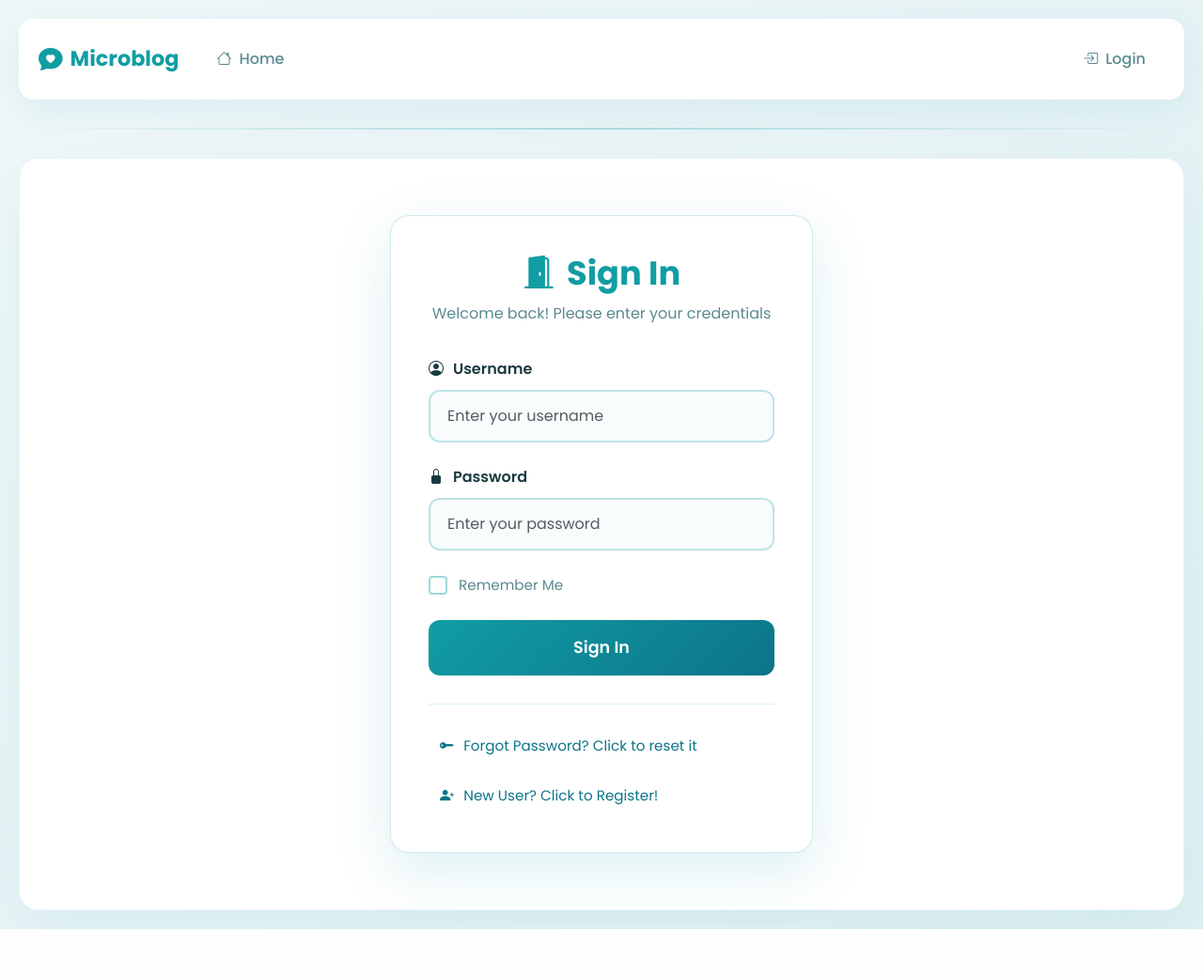
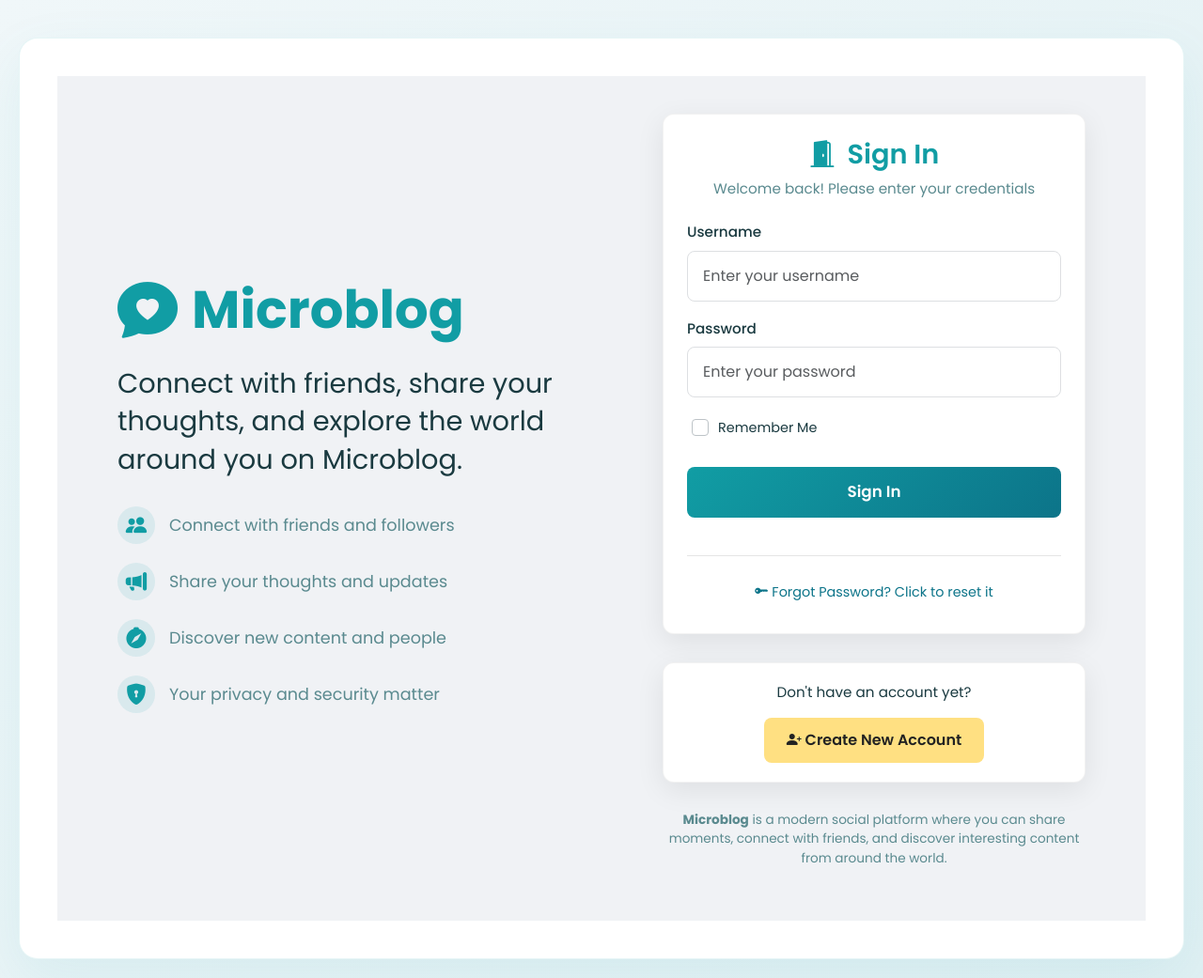
Before and after one commit to RondaEdo/PythonFlask-Microblog, a Flask app: page /login in a window 1280 px wide. Shown: the whole page at 94% size. Before the commit the page ends 989 px from the top, so only its background shows below. Run offline with Flask 3, Linux system fonts and the light colour scheme.

Commit message:
updated login.html

```diff
--- a/app/routes.py
+++ b/app/routes.py
@@ -54,12 +54,12 @@ def login():
                 if not next_page or urlparse(next_page).netloc != '':
                         next_page = url_for('index')
                 return redirect(next_page)
-        return render_template('login.html', title='Sign In', form=form)
+        return render_template('login.html', title='Sign In', form=form, hide_navbar=True)
 
 @app.route('/logout')
 def logout():
         logout_user()
-        return redirect(url_for('index'))
+        return redirect(url_for('login'))
 
 @app.route('/register', methods=['GET', 'POST'])
 def register():
--- a/app/static/css/auth.css
+++ b/app/static/css/auth.css
@@ -1,37 +1,91 @@
-
-    .auth-container {
+/* Facebook-style layout */
+.login-container {
     display: flex;
+    min-height: 100vh;
+    align-items: center;
     justify-content: center;
-        align-items: center;
-        min-height: 60vh;
-        padding: 20px;
+    padding: 40px 20px;
+    background: #f0f2f5;
 }
 
+.brand-section {
+    flex: 1;
+    max-width: 580px;
+    padding-right: 60px;
+    text-align: left;
+}
+
+.brand-logo {
+    color: var(--primary);
+    font-size: 3.5rem;
+    font-weight: 700;
+    margin-bottom: 10px;
+    display: flex;
+    align-items: center;
+    gap: 15px;
+}
+
+.brand-logo i {
+    font-size: 4rem;
+}
+
+.brand-tagline {
+    font-size: 1.8rem;
+    color: var(--text-dark);
+    font-weight: 400;
+    line-height: 1.4;
+    margin-bottom: 30px;
+    max-width: 500px;
+}
+
+.brand-features {
+    list-style: none;
+    padding: 0;
+    margin: 30px 0 0 0;
+}
+
+.brand-features li {
+    display: flex;
+    align-items: center;
+    gap: 15px;
+    margin-bottom: 20px;
+    color: var(--text-light);
+    font-size: 1.1rem;
+}
+
+.brand-features i {
+    color: var(--primary);
+    font-size: 1.4rem;
+    background: rgba(17, 157, 164, 0.1);
+    width: 40px;
+    height: 40px;
+    border-radius: 50%;
+    display: flex;
+    align-items: center;
+    justify-content: center;
+}
+
+.form-section {
+    flex: 1;
+    max-width: 450px;
+}
+
+/* Auth card styling */
 .auth-card {
     background: white;
-        border-radius: 20px;
-        padding: 40px;
-        box-shadow: 0 20px 60px rgba(17, 157, 164, 0.15);
-        border: 1px solid rgba(17, 157, 164, 0.2);
-        width: 100%;
-        max-width: 450px;
-        transition: transform 0.3s ease;
-    }
-
-    .auth-card:hover {
-        transform: translateY(-5px);
-    }
-
-    .auth-header {
+    border-radius: 12px;
+    padding: 25px;
+    box-shadow: 0 8px 30px rgba(0, 0, 0, 0.08);
+    border: 1px solid rgba(0, 0, 0, 0.05);
+    margin-bottom: 30px;
     text-align: center;
-        margin-bottom: 35px;
 }
 
 .auth-header h1 {
     color: var(--primary);
-        font-size: 2.2rem;
-        font-weight: 700;
-        margin-bottom: 10px;
+    font-size: 1.8rem;
+    font-weight: 600;
+    margin-bottom: 8px;
     display: flex;
     align-items: center;
     justify-content: center;
@@ -40,62 +94,59 @@
 
 .auth-subtitle {
     color: var(--text-light);
-        font-size: 1rem;
-        margin: 0;
+    font-size: 0.95rem;
+    margin-bottom: 25px;
+    line-height: 1.4;
 }
 
-    .auth-form {
-        margin-bottom: 30px;
-    }
-
+/* Form styling */
 .form-group {
-        margin-bottom: 25px;
+    margin-bottom: 18px;
+    text-align: left;
 }
 
 .form-group label {
-        display: flex;
-        align-items: center;
-        gap: 10px;
+    display: block;
     color: var(--text-dark);
-        font-weight: 600;
-        margin-bottom: 10px;
-        font-size: 1rem;
+    font-weight: 500;
+    margin-bottom: 8px;
+    font-size: 0.95rem;
 }
 
 .form-control {
     width: 100%;
-        padding: 14px 18px;
-        border: 2px solid rgba(17, 157, 164, 0.25);
-        border-radius: 12px;
+    padding: 14px 16px;
+    border: 1px solid #dddfe2;
+    border-radius: 8px;
     font-size: 1rem;
-        transition: all 0.3s ease;
-        background: #f8fcfd;
+    transition: all 0.2s ease;
+    background: #fff;
     color: var(--text-dark);
 }
 
 .form-control:focus {
     outline: none;
     border-color: var(--primary);
-        box-shadow: 0 0 0 4px rgba(17, 157, 164, 0.15);
-        background: white;
-        transform: translateY(-2px);
+    box-shadow: 0 0 0 3px rgba(17, 157, 164, 0.15);
 }
 
 .form-check-group {
-        margin: 25px 0;
+    margin: 20px 0;
+    text-align: left;
+    padding: 0 5px;
 }
 
 .form-check {
     display: flex;
     align-items: center;
-        gap: 12px;
+    gap: 10px;
 }
 
 .form-check-input {
-        width: 20px;
-        height: 20px;
-        border: 2px solid rgba(17, 157, 164, 0.4);
-        border-radius: 6px;
+    width: 18px;
+    height: 18px;
+    border: 1.5px solid #bdc3c7;
+    border-radius: 4px;
     cursor: pointer;
     margin: 0;
 }
@@ -105,13 +156,9 @@
     border-color: var(--primary);
 }
 
-    .form-check-input:focus {
-        box-shadow: 0 0 0 3px rgba(17, 157, 164, 0.25);
-    }
-
 .form-check-label {
-        color: var(--text-light);
-        font-size: 0.95rem;
+    color: var(--text-dark);
+    font-size: 0.9rem;
     cursor: pointer;
     user-select: none;
 }
@@ -121,35 +168,31 @@
     background: linear-gradient(135deg, var(--primary), var(--secondary));
     border: none;
     color: white;
-        padding: 16px;
-        border-radius: 12px;
+    padding: 14px;
+    border-radius: 8px;
     font-weight: 600;
-        font-size: 1.1rem;
+    font-size: 1.05rem;
     transition: all 0.3s ease;
     cursor: pointer;
-        display: flex;
-        align-items: center;
-        justify-content: center;
-        gap: 10px;
+    margin-top: 10px;
+    margin-bottom: 20px;
+    position: relative;
+    overflow: hidden;
 }
 
 .auth-submit-btn:hover {
-        transform: translateY(-3px);
-        box-shadow: 0 10px 25px rgba(17, 157, 164, 0.3);
-    }
-
-    .auth-submit-btn:active {
-        transform: translateY(-1px);
+    transform: translateY(-2px);
+    box-shadow: 0 6px 20px rgba(17, 157, 164, 0.3);
 }
 
 .error-message {
     color: var(--danger);
     font-size: 0.85rem;
-        margin-top: 8px;
+    margin-top: 6px;
     display: flex;
     align-items: center;
     gap: 6px;
-        padding: 8px 12px;
+    padding: 6px 10px;
     background: rgba(220, 53, 69, 0.08);
     border-radius: 6px;
     border-left: 3px solid var(--danger);
@@ -158,43 +201,123 @@
 .auth-links {
     display: flex;
     flex-direction: column;
-        gap: 15px;
-        margin-top: 25px;
-        padding-top: 25px;
-        border-top: 1px solid rgba(17, 157, 164, 0.15);
+    gap: 12px;
+    margin-top: 20px;
+    padding-top: 20px;
+    border-top: 1px solid rgba(0, 0, 0, 0.1);
 }
 
 .auth-link {
     color: var(--secondary);
     text-decoration: none;
-        font-size: 0.95rem;
+    font-size: 0.9rem;
     transition: all 0.2s ease;
-        display: flex;
-        align-items: center;
-        gap: 10px;
-        padding: 8px 12px;
-        border-radius: 8px;
+    padding: 8px;
+    border-radius: 6px;
 }
 
 .auth-link:hover {
     color: var(--primary);
     background: rgba(17, 157, 164, 0.08);
     text-decoration: none;
-        transform: translateX(5px);
+}
+
+.create-account-card {
+    background: white;
+    border-radius: 12px;
+    padding: 20px 25px;
+    box-shadow: 0 8px 30px rgba(0, 0, 0, 0.08);
+    border: 1px solid rgba(0, 0, 0, 0.05);
+    text-align: center;
+}
+
+.create-account-text {
+    color: var(--text-dark);
+    margin-bottom: 15px;
+    font-size: 0.95rem;
+}
+
+.create-account-btn {
+    display: inline-block;
+    background: #FFE082; /* Cream yellow */
+    color: #222 !important; /* Very dark gray */
+    padding: 12px 24px;
+    border-radius: 8px;
+    font-weight: 600;
+    text-decoration: none;
+    transition: all 0.3s ease;
+    border: none;
+    font-size: 1rem;
+}
+
+.create-account-btn:hover {
+    background: #FFD54F; /* More saturated yellow */
+    transform: translateY(-2px);
+    box-shadow: 0 6px 20px rgba(255, 213, 79, 0.3);
+    color: #222 !important;
+    text-decoration: none;
+}
+
+/* Footer text */
+.app-description {
+    margin-top: 30px;
+    color: var(--text-light);
+    font-size: 0.85rem;
+    line-height: 1.5;
+    text-align: center;
+    max-width: 450px;
+    margin-left: auto;
+    margin-right: auto;
+}
+
+/* Ripple animation */
+@keyframes ripple {
+    to {
+        transform: scale(4);
+        opacity: 0;
+    }
 }
 
 /* Responsive design */
+@media (max-width: 992px) {
+    .login-container {
+        flex-direction: column;
+        padding: 30px 20px;
+    }
+
+    .brand-section {
+        padding-right: 0;
+        text-align: center;
+        margin-bottom: 40px;
+        max-width: 100%;
+    }
+
+    .brand-tagline {
+        font-size: 1.5rem;
+        margin: 0 auto 30px;
+    }
+
+    .brand-features {
+        display: none;
+    }
+}
+
 @media (max-width: 576px) {
     .auth-card {
-            padding: 30px 20px;
-            margin: 0 10px;
+        padding: 20px;
     }
 
-        .auth-header h1 {
-            font-size: 1.8rem;
+    .brand-logo {
+        font-size: 2.8rem;
     }
 
-        .form-control {
-            padding: 12px 15px;
+    .brand-tagline {
+        font-size: 1.3rem;
     }
 }
+
+/* Animations */
+.form-control,
+.form-group {
+    transition: transform 0.2s ease;
+}
--- /dev/null
+++ b/app/static/js/auth.js
@@ -0,0 +1,97 @@
+// Auth page specific JavaScript (login, register, etc.)
+
+// Add auth-specific animations
+const authStyle = document.createElement('style');
+authStyle.textContent = `
+    @keyframes ripple {
+        to {
+            transform: scale(4);
+            opacity: 0;
+        }
+    }
+
+    .auth-submit-btn {
+        position: relative;
+        overflow: hidden;
+    }
+
+    .form-group {
+        transition: transform 0.3s ease;
+    }
+
+    .form-control {
+        transition: transform 0.2s ease;
+    }
+`;
+
+document.head.appendChild(authStyle);
+
+// Auth page DOMContentLoaded function
+document.addEventListener('DOMContentLoaded', function() {
+    // Add focus animation to form inputs
+    const inputs = document.querySelectorAll('.form-control');
+    inputs.forEach(input => {
+        input.addEventListener('focus', function() {
+            this.style.transform = 'translateY(-1px)';
+            if (this.parentElement) {
+                this.parentElement.style.transform = 'translateY(-2px)';
+            }
+        });
+
+        input.addEventListener('blur', function() {
+            this.style.transform = 'translateY(0)';
+            if (this.parentElement) {
+                this.parentElement.style.transform = 'translateY(0)';
+            }
+        });
+    });
+
+    // Add ripple effect to submit button
+    const submitBtn = document.querySelector('.auth-submit-btn');
+    if (submitBtn) {
+        submitBtn.addEventListener('click', function(e) {
+            // Create ripple element
+            const ripple = document.createElement('span');
+            const rect = this.getBoundingClientRect();
+            const size = Math.max(rect.width, rect.height);
+            const x = e.clientX - rect.left - size / 2;
+            const y = e.clientY - rect.top - size / 2;
+
+            ripple.style.cssText = `
+                position: absolute;
+                border-radius: 50%;
+                background: rgba(255, 255, 255, 0.4);
+                transform: scale(0);
+                animation: ripple 0.6s linear;
+                width: ${size}px;
+                height: ${size}px;
+                top: ${y}px;
+                left: ${x}px;
+            `;
+
+            this.appendChild(ripple);
+
+            // Remove ripple after animation
+            setTimeout(() => {
+                if (ripple.parentNode === this) {
+                    this.removeChild(ripple);
+                }
+            }, 600);
+        });
+    }
+
+    // Add animation to create account button
+    const createAccountBtn = document.querySelector('.create-account-btn');
+    if (createAccountBtn) {
+        createAccountBtn.addEventListener('mouseenter', function() {
+            this.style.transform = 'translateY(-2px)';
+        });
+
+        createAccountBtn.addEventListener('mouseleave', function() {
+            this.style.transform = 'translateY(0)';
+        });
+    }
+
+    // Add login page class to body for navbar hiding
+    document.body.classList.add('login-page');
+});
--- a/app/static/js/main.js
+++ b/app/static/js/main.js
@@ -1,35 +1,20 @@
+// Global JavaScript for the entire app
 
-    // Combined JavaScript for both base and login functionality
-
-    // Add pulse animation for error messages
-    const errorStyle = document.createElement('style');
-    errorStyle.textContent = `
+// Add global animations
+const globalStyle = document.createElement('style');
+globalStyle.textContent = `
     @keyframes pulse {
         from { box-shadow: 0 0 0 0 rgba(220, 53, 69, 0.4); }
         to { box-shadow: 0 0 0 6px rgba(220, 53, 69, 0); }
     }
+`;
 
-        @keyframes ripple {
-            to {
-                transform: scale(4);
-                opacity: 0;
-            }
-        }
+document.head.appendChild(globalStyle);
 
-        .auth-submit-btn {
-            position: relative;
-            overflow: hidden;
-        }
-
-        .form-group {
-            transition: transform 0.3s ease;
-        }
-    `;
-    document.head.appendChild(errorStyle);
-
-    // Main DOMContentLoaded function
+// Main DOMContentLoaded function for global elements
 document.addEventListener('DOMContentLoaded', function() {
-        // === Base template animations ===
+    // === Global template animations ===
+    // Navbar link hover effects
     const navLinks = document.querySelectorAll('.nav-link');
     navLinks.forEach(link => {
         link.addEventListener('mouseenter', function() {
@@ -40,7 +25,7 @@
         });
     });
 
-        // Add fade-in animation for messages
+    // Fade-in animation for flash messages
     const messages = document.querySelectorAll('.message-item');
     messages.forEach((msg, index) => {
         msg.style.opacity = '0';
@@ -52,54 +37,9 @@
         }, index * 100);
     });
 
-        // Add special animation for error messages
+    // Pulse animation for error messages
     const errorMessages = document.querySelectorAll('.message-item.error');
     errorMessages.forEach((msg, index) => {
         msg.style.animation = 'pulse 1.5s infinite alternate';
     });
-
-        // === Login page specific animations ===
-        // Add focus animation to form inputs
-        const inputs = document.querySelectorAll('.form-control');
-        inputs.forEach(input => {
-            input.addEventListener('focus', function() {
-                this.parentElement.style.transform = 'translateY(-2px)';
 });
-
-            input.addEventListener('blur', function() {
-                this.parentElement.style.transform = 'translateY(0)';
-            });
-        });
-
-        // Add ripple effect to submit button (only if button exists)
-        const submitBtn = document.querySelector('.auth-submit-btn');
-        if (submitBtn) {
-            submitBtn.addEventListener('click', function(e) {
-                // Create ripple element
-                const ripple = document.createElement('span');
-                const rect = this.getBoundingClientRect();
-                const size = Math.max(rect.width, rect.height);
-                const x = e.clientX - rect.left - size / 2;
-                const y = e.clientY - rect.top - size / 2;
-
-                ripple.style.cssText = `
-                    position: absolute;
-                    border-radius: 50%;
-                    background: rgba(255, 255, 255, 0.4);
-                    transform: scale(0);
-                    animation: ripple 0.6s linear;
-                    width: ${size}px;
-                    height: ${size}px;
-                    top: ${y}px;
-                    left: ${x}px;
-                `;
-
-                this.appendChild(ripple);
-
-                // Remove ripple after animation
-                setTimeout(() => {
-                    ripple.remove();
-                }, 600);
-            });
-        }
-    });
--- a/app/templates/base.html
+++ b/app/templates/base.html
@@ -19,7 +19,7 @@
 
     <link rel="stylesheet" href="{{ url_for('static', filename='css/main.css') }}">
 
-    {% block head %}{% endblock %}
+    {% block extra_css %}{% endblock %}
 
     {% if title %}
     <title>{{ title }} - Microblog</title>
@@ -30,6 +30,7 @@
 </head>
 <body>
     <!-- NAVIGATION BAR -->
+    {% if not hide_navbar %}
     <div class="nav-container">
         <div class="nav-left">
             <a href="{{ url_for('index') }}" class="nav-brand">
@@ -71,6 +72,7 @@
 
     <!-- Same hr, styled modern -->
     <hr class="divider">
+    {% endif %}
 
     <!-- Updated messages block with error styling -->
     {% with messages = get_flashed_messages(with_categories=true) %}
@@ -101,7 +103,7 @@
     <script src="https://cdn.jsdelivr.net/npm/bootstrap@5.3.8/dist/js/bootstrap.bundle.min.js"></script>
     <script src="{{ url_for('static', filename='js/main.js') }}"></script>
 
-    {% block scripts %}{% endblock %}
+    {% block extra_js %}{% endblock %}
 
 </body>
 </html>
--- a/app/templates/login.html
+++ b/app/templates/login.html
@@ -1,13 +1,45 @@
 {% extends "base.html" %}
 
-{% block head %}
-    {{ super() }}
-    <!-- Additional CSS for login page -->
+{% block extra_css %}
     <link rel="stylesheet" href="{{ url_for('static', filename='css/auth.css') }}">
 {% endblock %}
 
 {% block content %}
-<div class="auth-container">
+<div class="login-container">
+    <!-- Left: Brand Section -->
+    <div class="brand-section">
+        <div class="brand-logo">
+            <i class="bi bi-chat-heart-fill"></i>
+            Microblog
+        </div>
+
+        <p class="brand-tagline">
+            Connect with friends, share your thoughts, and explore the world around you on Microblog.
+        </p>
+
+        <ul class="brand-features">
+            <li>
+                <i class="bi bi-people-fill"></i>
+                <span>Connect with friends and followers</span>
+            </li>
+            <li>
+                <i class="bi bi-megaphone-fill"></i>
+                <span>Share your thoughts and updates</span>
+            </li>
+            <li>
+                <i class="bi bi-compass-fill"></i>
+                <span>Discover new content and people</span>
+            </li>
+            <li>
+                <i class="bi bi-shield-lock-fill"></i>
+                <span>Your privacy and security matter</span>
+            </li>
+        </ul>
+    </div>
+
+    <!-- Right: Form Section -->
+    <div class="form-section">
+        <!-- Login Card -->
         <div class="auth-card">
             <div class="auth-header">
                 <h1><i class="bi bi-door-open-fill"></i> Sign In</h1>
@@ -19,7 +51,7 @@
 
                 <div class="form-group">
                     <label for="{{ form.username.id }}">
-                        <i class="bi bi-person-circle"></i> {{ form.username.label.text }}
+                        {{ form.username.label.text }}
                     </label>
                     {{ form.username(size=32, class="form-control", placeholder="Enter your username") }}
                     {% for error in form.username.errors %}
@@ -31,7 +63,7 @@
 
                 <div class="form-group">
                     <label for="{{ form.password.id }}">
-                        <i class="bi bi-lock-fill"></i> {{ form.password.label.text }}
+                        {{ form.password.label.text }}
                     </label>
                     {{ form.password(size=32, class="form-control", placeholder="Enter your password") }}
                     {% for error in form.password.errors %}
@@ -57,16 +89,30 @@
                 <a href="{{ url_for('reset_password_request') }}" class="auth-link">
                     <i class="bi bi-key-fill"></i> Forgot Password? Click to reset it
                 </a>
-                <a href="{{ url_for('register') }}" class="auth-link">
-                    <i class="bi bi-person-plus-fill"></i> New User? Click to Register!
-                </a>
             </div>
         </div>
+
+        <!-- Create Account Card -->
+        <div class="create-account-card">
+            <p class="create-account-text">
+                Don't have an account yet?
+            </p>
+            <a href="{{ url_for('register') }}" class="create-account-btn">
+                <i class="bi bi-person-plus-fill"></i> Create New Account
+            </a>
+        </div>
+
+        <!-- App Description -->
+        <div class="app-description">
+            <p>
+                <strong>Microblog</strong> is a modern social platform where you can share moments, connect with friends,
+                and discover interesting content from around the world.
+            </p>
+        </div>
+    </div>
 </div>
 {% endblock %}
 
-{% block scripts %}
-    {{ super() }}
-    <!-- Additional JS for login page -->
+{% block extra_js %}
     <script src="{{ url_for('static', filename='js/auth.js') }}"></script>
 {% endblock %}
```
Lines whose indentation alone changed are shown as unchanged.
